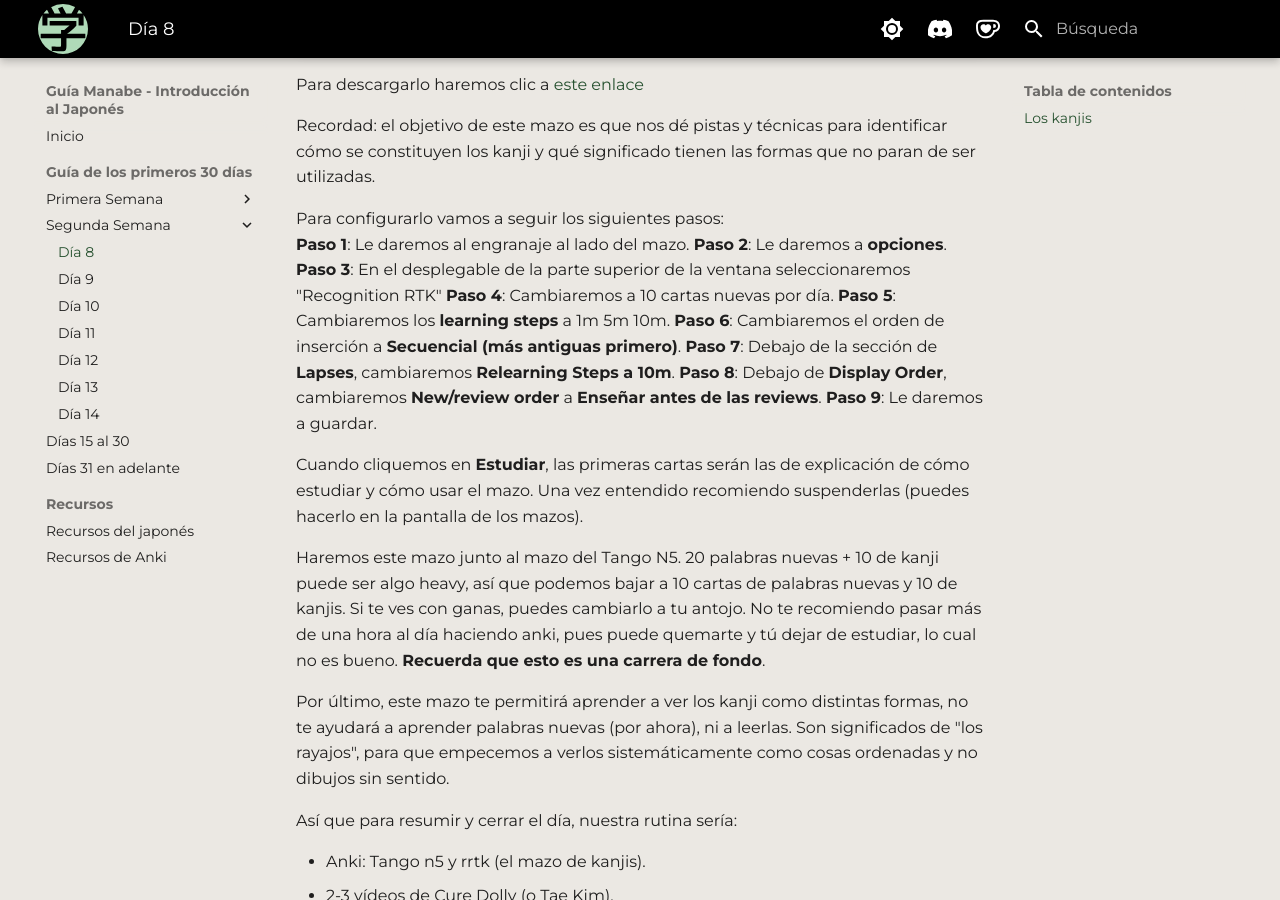
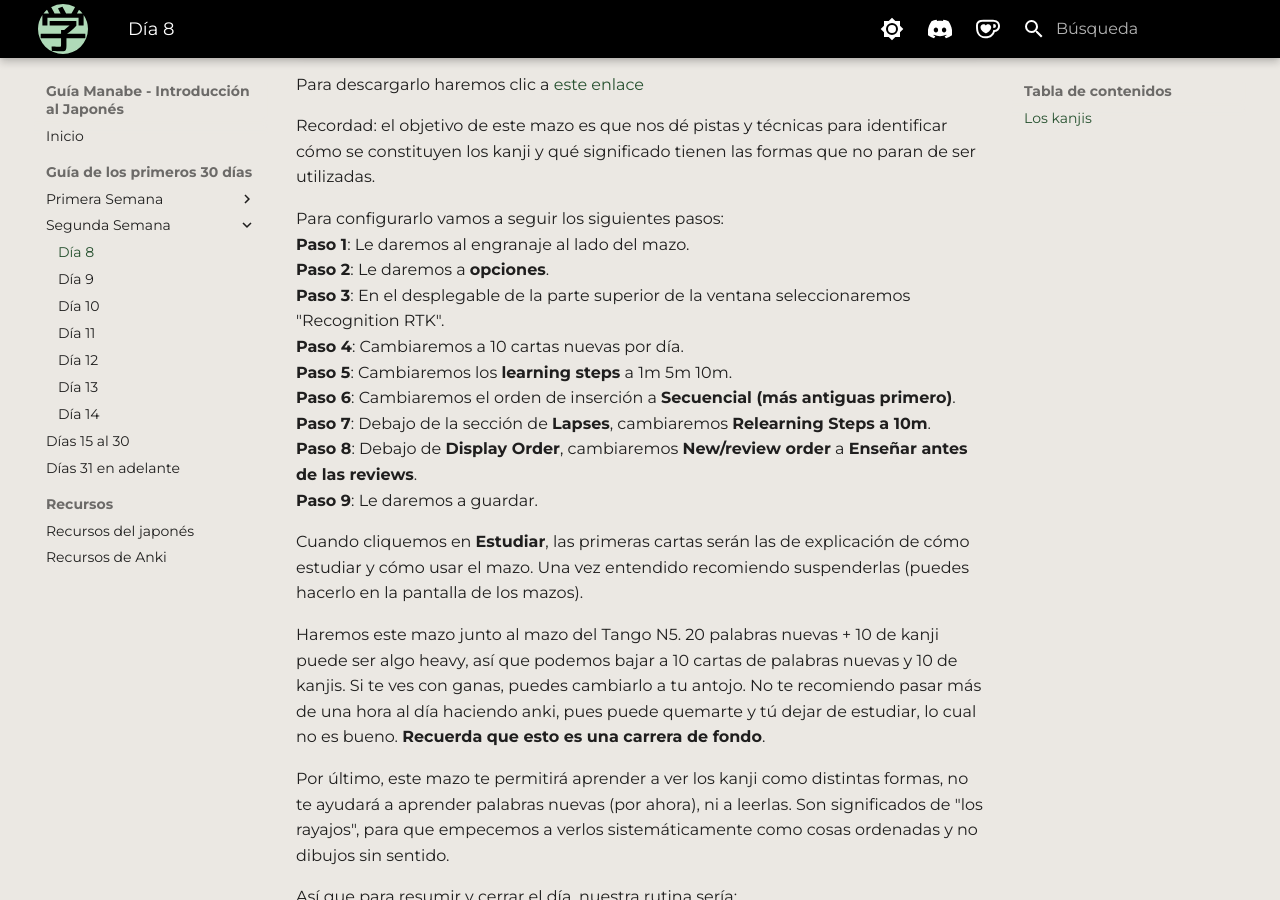
Before and after one commit to alexay7/guiamanabe, an MkDocs documentation site: the page built from docs/days/day8.md, in a window 1280 px wide and 900 px high, scrolled down 2192 px. Built offline with MkDocs 1.6.1 and Material for MkDocs 9.7.7, drawn with Linux system fonts in a browser that asks for light colours.

```diff
--- a/docs/days/day8.md
+++ b/docs/days/day8.md
@@ -45,14 +45,14 @@ Para descargarlo haremos clic a [este enlace](https://mega.nz/file/2SJiWC4b#hL98
 Recordad: el objetivo de este mazo es que nos dé pistas y técnicas para identificar cómo se constituyen los kanji y qué significado tienen las formas que no paran de ser utilizadas.
 
 Para configurarlo vamos a seguir los siguientes pasos:
-**Paso 1**: Le daremos al engranaje al lado del mazo.
-**Paso 2**: Le daremos a **opciones**.
-**Paso 3**: En el desplegable de la parte superior de la ventana seleccionaremos "Recognition RTK"
-**Paso 4**: Cambiaremos a 10 cartas nuevas por día.
-**Paso 5**: Cambiaremos los **learning steps** a 1m 5m 10m.
-**Paso 6**: Cambiaremos el orden de inserción a **Secuencial (más antiguas primero)**.
-**Paso 7**: Debajo de la sección de **Lapses**, cambiaremos **Relearning Steps a 10m**.
-**Paso 8**: Debajo de **Display Order**, cambiaremos **New/review order** a **Enseñar antes de las reviews**.
+**Paso 1**: Le daremos al engranaje al lado del mazo. <br>
+**Paso 2**: Le daremos a **opciones**.  <br>
+**Paso 3**: En el desplegable de la parte superior de la ventana seleccionaremos "Recognition RTK".<br>
+**Paso 4**: Cambiaremos a 10 cartas nuevas por día.<br>
+**Paso 5**: Cambiaremos los **learning steps** a 1m 5m 10m.<br>
+**Paso 6**: Cambiaremos el orden de inserción a **Secuencial (más antiguas primero)**.<br>
+**Paso 7**: Debajo de la sección de **Lapses**, cambiaremos **Relearning Steps a 10m**.<br>
+**Paso 8**: Debajo de **Display Order**, cambiaremos **New/review order** a **Enseñar antes de las reviews**.<br>
 **Paso 9**: Le daremos a guardar.
 
 Cuando cliquemos en **Estudiar**, las primeras cartas serán las de explicación de cómo estudiar y cómo usar el mazo. Una vez entendido recomiendo suspenderlas (puedes hacerlo en la pantalla de los mazos).
```
Also changed, not shown: docs/days/day14.md (+4 -6 lines), 1 other file.
